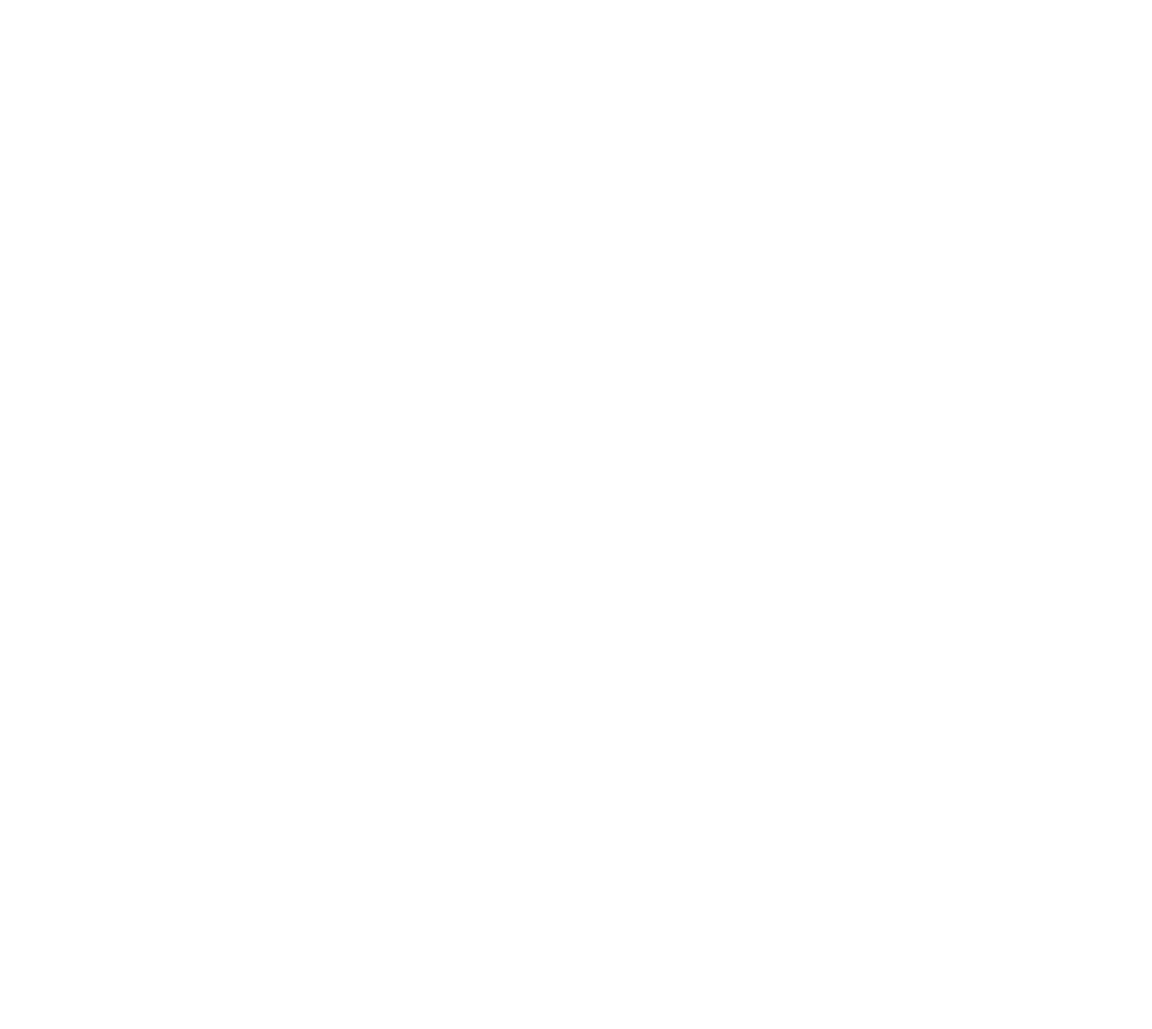
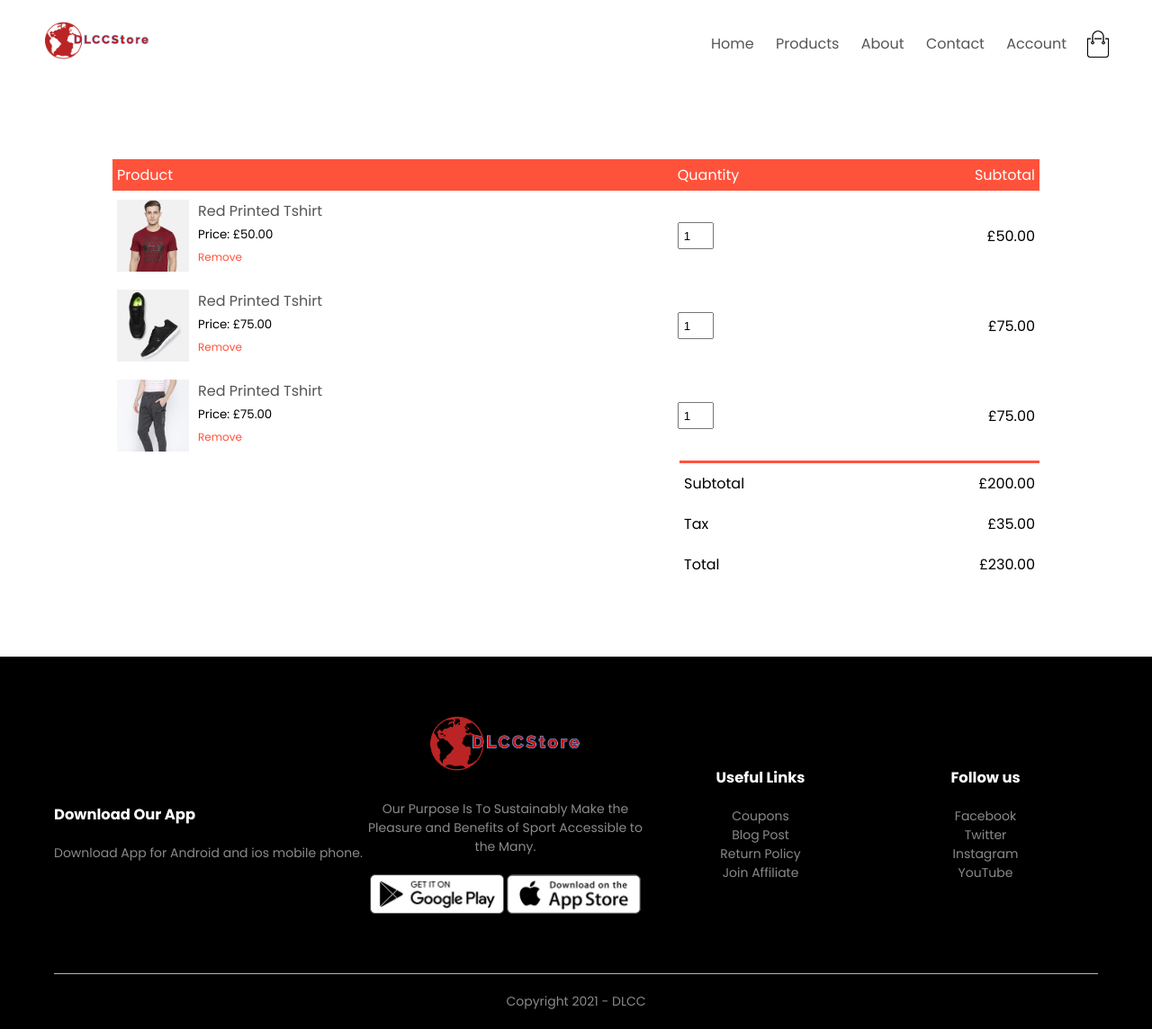
Before and after one commit to Clesio7844/ecomerce-html-css, a plain HTML site: page cart.html in a window 1280 px wide. Shown: the whole page at 90% size. Before the commit the page ends 800 px from the top, so only its background shows below. Drawn offline with Linux system fonts and the light colour scheme.

```diff
--- a/cart.html
+++ b/cart.html
@@ -0,0 +1,170 @@
+<!DOCTYPE html>
+<html lang="en">
+  <head>
+    <meta charset="UTF-8" />
+    <meta name="viewport" content="width=device-width, initial-scale=.0" />
+    <meta http-equiv="X-UA-Compatible" content="ie=edge" />
+    <title>All Products - DLCCStore</title>
+    <link rel="stylesheet" href="style.css" />
+    <link rel="preconnect" href="https://fonts.gstatic.com" />
+    <link
+      href="https://fonts.googleapis.com/css2?family=Poppins:wght@300;400;500;600;700&display=swap"
+      rel="stylesheet"
+    />
+    <link
+      rel="stylesheet"
+      href="https://stackpath.bootstrapcdn.com/font-awesome/4.7.0/css/font-awesome.min.css"
+    />
+  </head>
+  <body>
+    <div class="container">
+      <div class="navbar">
+        <div class="logo">
+          <img src="images/LogoMakr-2.png" width="125px" />
+        </div>
+        <nav>
+          <ul id="MenuItems">
+            <li><a href="">Home</a></li>
+            <li><a href="">Products</a></li>
+            <li><a href="">About</a></li>
+            <li><a href="">Contact</a></li>
+            <li><a href="">Account</a></li>
+          </ul>
+        </nav>
+        <img src="images/cart.png" width="30px" height="30px" />
+        <img src="images/menu.png" class="menu-icon" onclick="menutoggle()" />
+      </div>
+    </div>
+
+    <!-- --------- cart items details -----------  -->
+    <div class="small-container cart-page">
+      <table>
+        <tr>
+          <th>Product</th>
+          <th>Quantity</th>
+          <th>Subtotal</th>
+        </tr>
+        <tr>
+          <td>
+            <div class="cart-info">
+              <img src="images/buy-1.jpg" />
+              <div>
+                <p>Red Printed Tshirt</p>
+                <small>Price: £50.00</small>
+                <br />
+                <a href="">Remove</a>
+              </div>
+            </div>
+          </td>
+          <td><input type="number" value="1" /></td>
+          <td>£50.00</td>
+        </tr>
+        <tr>
+          <td>
+            <div class="cart-info">
+              <img src="images/buy-2.jpg" />
+              <div>
+                <p>Red Printed Tshirt</p>
+                <small>Price: £75.00</small>
+                <br />
+                <a href="">Remove</a>
+              </div>
+            </div>
+          </td>
+          <td><input type="number" value="1" /></td>
+          <td>£75.00</td>
+        </tr>
+        <tr>
+          <td>
+            <div class="cart-info">
+              <img src="images/buy-3.jpg" />
+              <div>
+                <p>Red Printed Tshirt</p>
+                <small>Price: £75.00</small>
+                <br />
+                <a href="">Remove</a>
+              </div>
+            </div>
+          </td>
+          <td><input type="number" value="1" /></td>
+          <td>£75.00</td>
+        </tr>
+      </table>
+
+      <div class="total-price">
+        <table>
+          <tr>
+            <td>Subtotal</td>
+            <td>£200.00</td>
+          </tr>
+          <tr>
+            <td>Tax</td>
+            <td>£35.00</td>
+          </tr>
+          <tr>
+            <td>Total</td>
+            <td>£230.00</td>
+          </tr>
+        </table>
+      </div>
+    </div>
+
+    <!-- --------- footer -------  -->
+    <div class="footer">
+      <div class="continer">
+        <div class="row">
+          <div class="footer-col-">
+            <h3>Download Our App</h3>
+            <p>Download App for Android and ios mobile phone.</p>
+          </div>
+          <div class="footer-col-2">
+            <img src="images/LogoMakr-2.png" />
+            <p>
+              Our Purpose Is To Sustainably Make the Pleasure and Benefits of
+              Sport Accessible to the Many.
+            </p>
+            <div class="app-logo">
+              <img src="images/play-store.png" />
+              <img src="images/app-store.png" />
+            </div>
+          </div>
+          <div class="footer-col-3">
+            <h3>Useful Links</h3>
+            <ul>
+              <li>Coupons</li>
+              <li>Blog Post</li>
+              <li>Return Policy</li>
+              <li>Join Affiliate</li>
+            </ul>
+          </div>
+          <div class="footer-col-4">
+            <h3>Follow us</h3>
+            <ul>
+              <li>Facebook</li>
+              <li>Twitter</li>
+              <li>Instagram</li>
+              <li>YouTube</li>
+            </ul>
+          </div>
+        </div>
+        <hr />
+        <p class="copyright">Copyright 2021 - DLCC</p>
+      </div>
+    </div>
+
+    <!-- --------------js for toggle menu -------------  -->
+    <script>
+      var MenuItems = document.getElementById('MenuItems');
+
+      MenuItems.style.maxHeight = '0';
+
+      function menutoggle() {
+        if (MenuItems.style.maxHeight === '0px') {
+          MenuItems.style.maxHeight = '200px';
+        } else {
+          MenuItems.style.maxHeight = '0px';
+        }
+      }
+    </script>
+  </body>
+</html>
--- a/style.css
+++ b/style.css
@@ -396,6 +396,70 @@ input:focus {
   cursor: pointer;
 }
 
+/* cart items */
+
+.cart-page {
+  margin: 80px auto;
+}
+
+table {
+  width: 100%;
+  border-collapse: collapse;
+}
+
+.cart-info {
+  display: flex;
+  flex-wrap: wrap;
+}
+
+th {
+  text-align: left;
+  padding: 5px;
+  color: #fff;
+  background: #ff523b;
+  font-weight: normal;
+}
+
+td {
+  padding: 10px 5px;
+}
+
+td input {
+  width: 40px;
+  height: 30px;
+  padding: 5px;
+}
+
+td a {
+  color: #ff523b;
+  font-size: 12px;
+}
+
+td img {
+  width: 80px;
+  height: 80px;
+  margin-right: 10px;
+}
+
+.total-price {
+  display: flex;
+  justify-content: flex-end;
+}
+
+.total-price table {
+  border-top: 3px solid #ff523b;
+  width: 100%;
+  max-width: 400px;
+}
+
+td:last-child {
+  text-align: right;
+}
+
+th:last-child {
+  text-align: right;
+}
+
 /* ---------- media query for menu ------- */
 @media only screen and (max-width: 800px) {
   nav ul {
@@ -443,4 +507,8 @@ input:focus {
     font-size: 26px;
     line-height: 22px;
   }
+
+  .cart-info p {
+    display: none;
+  }
 }
```
